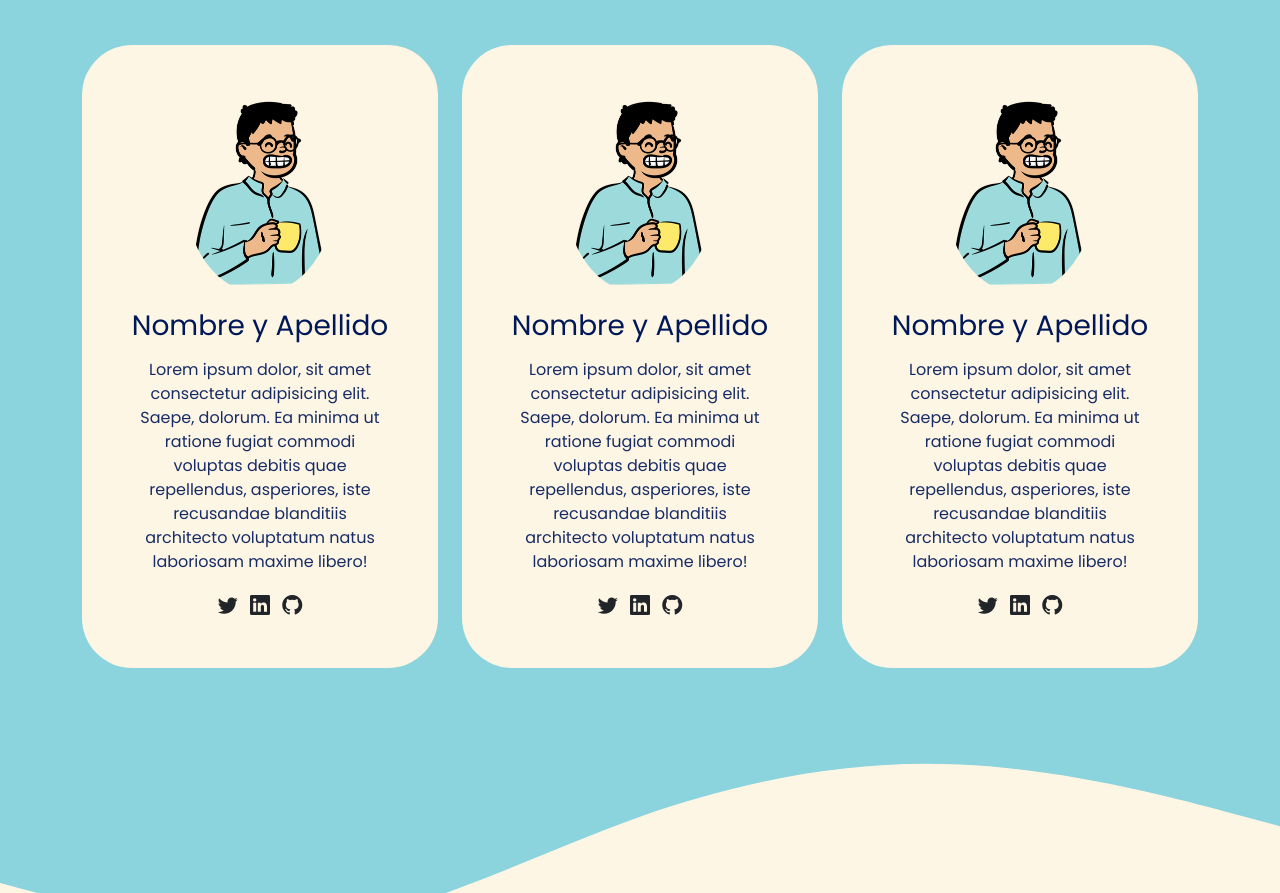
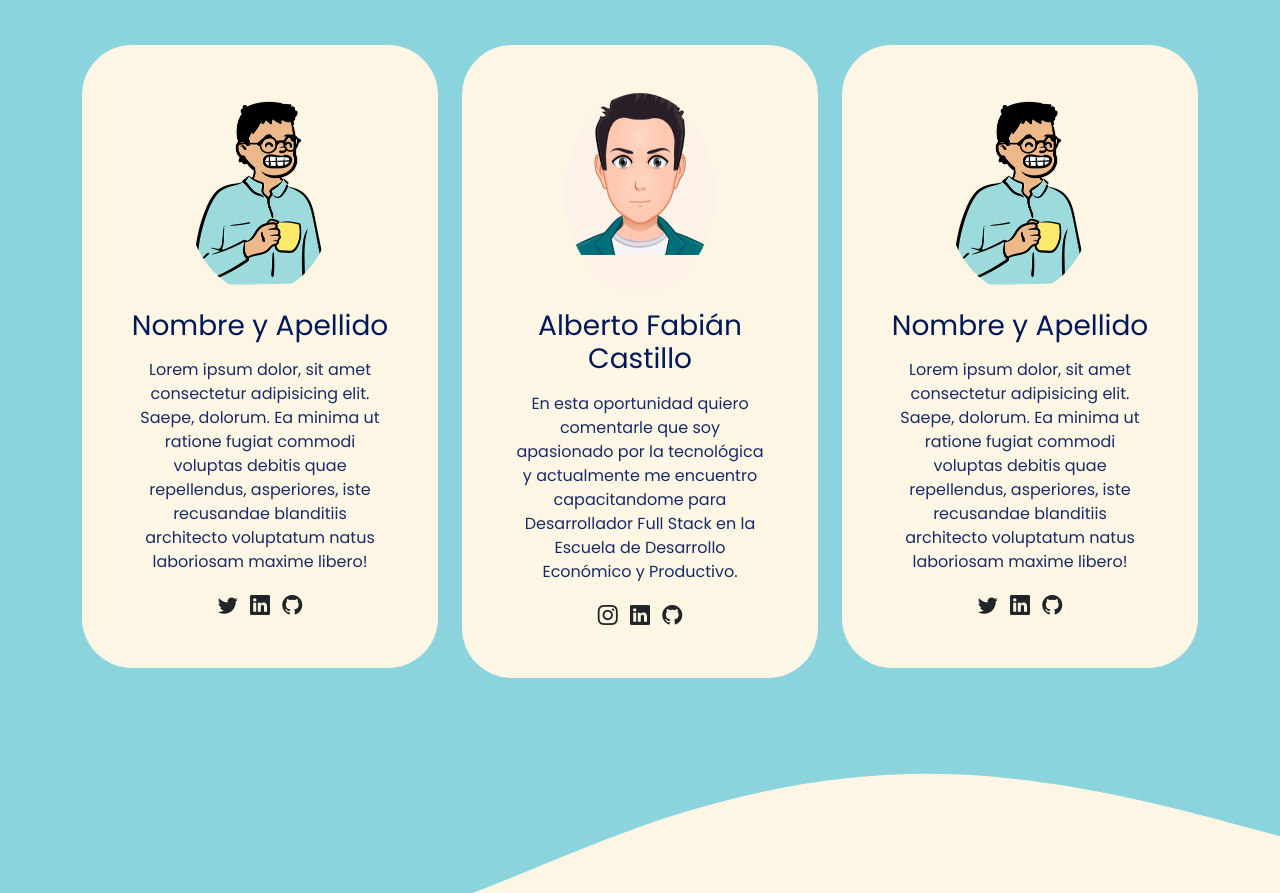
Before and after one commit to fabibeto/devtech-podcast-web, a plain HTML site: page index.html in a window 1280 px wide. Shown: the part 1190-2083 px from the top of the page. Drawn offline with nearby package versions, Linux system fonts and the light colour scheme.

Commit message:
Cambios en la tarjeta asignada

```diff
--- a/index.html
+++ b/index.html
@@ -116,14 +116,14 @@
           <div class="col-md-6 col-lg-4 mb-3">
             <div class="card">
               <div class="card-body text-center p-5">
-                <img src="./assets/avatar.png" alt="avatar" class="img img-fluid rounded-circle mb-3">
-                <h3 class="title card-title mb-3">Nombre y Apellido</h3>
-                <p>Lorem ipsum dolor, sit amet consectetur adipisicing elit. Saepe, dolorum. Ea minima ut ratione fugiat
-                  commodi voluptas debitis quae repellendus, asperiores, iste recusandae blanditiis architecto
-                  voluptatum natus laboriosam maxime libero!</p>
-                <a href="#"><i class="bi bi-twitter text-dark mx-1 lead"></i></a>
-                <a href="#"><i class="bi bi-linkedin text-dark mx-1 lead"></i></a>
-                <a href="#"><i class="bi bi-github text-dark mx-1 lead"></i></a>
+                <img src="./assets/avatar_fabian.png" alt="avatar" class="img img-fluid rounded-circle mb-3">
+                <h3 class="title card-title mb-3">Alberto Fabián Castillo</h3>
+                <p>En esta oportunidad quiero comentarle que soy apasionado por la tecnológica y
+                  actualmente me encuentro capacitandome para Desarrollador Full Stack en la
+                Escuela de Desarrollo Económico y Productivo.</p>
+                <a href="https://www.instagram.com/fabi_beto/"><i class="bi bi-instagram text-dark mx-1 lead"></i></a>
+                <a href="https://www.linkedin.com/in/alberto-fabian-castillo/"><i class="bi bi-linkedin text-dark mx-1 lead"></i></a>
+                <a href="https://github.com/fabibeto"><i class="bi bi-github text-dark mx-1 lead"></i></a>
               </div>
             </div>
           </div>
```
Also changed, not shown: assets/avatar_fabian.png (added).
